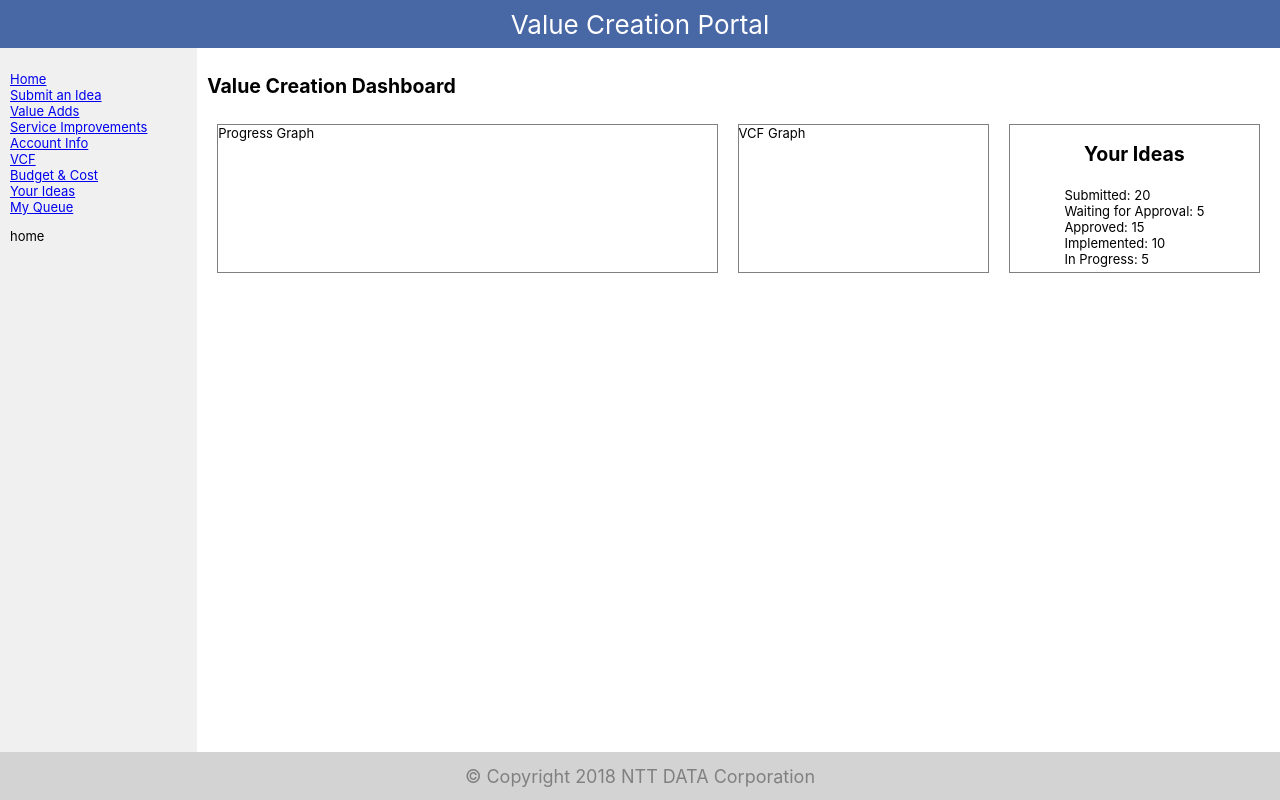
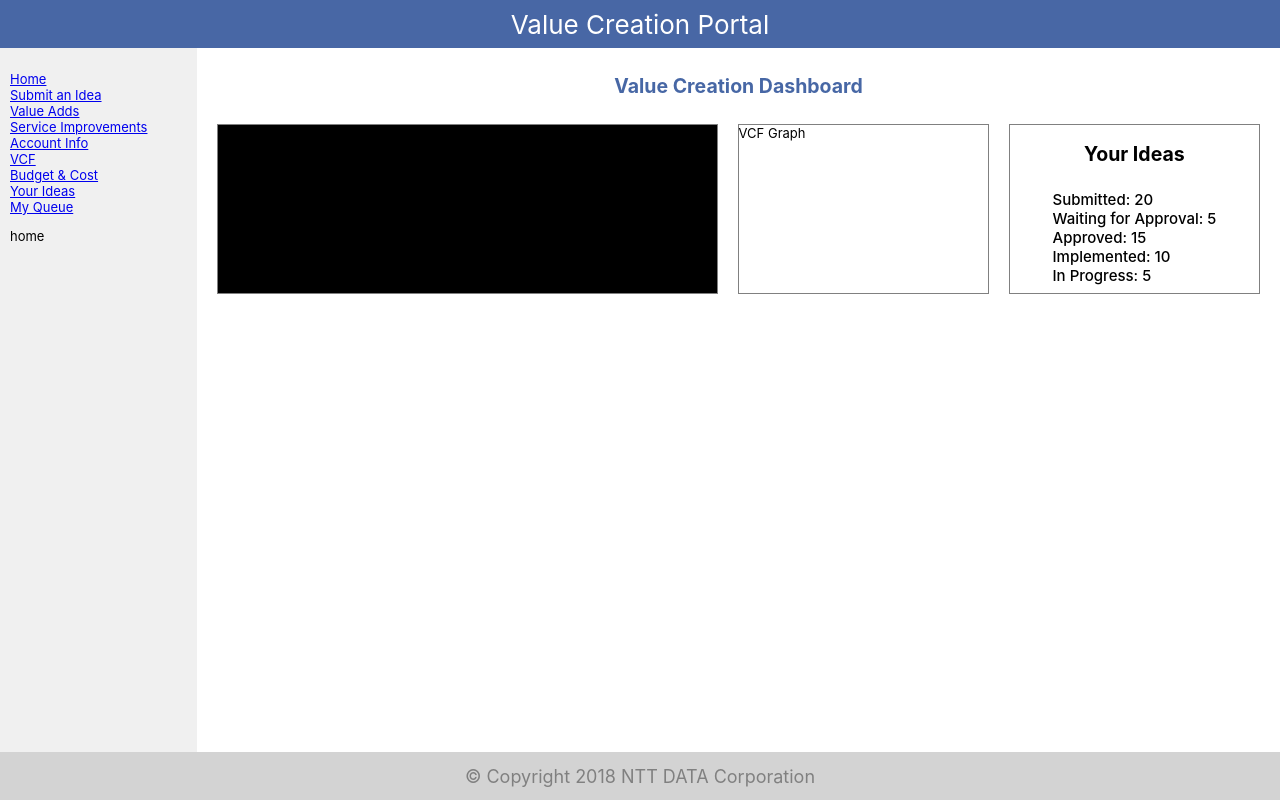
Before and after one commit to mahantesh21/valuecreation-app, a React (Create React App) app: page / in a window 1280 px wide. Built offline with nearby package versions, Linux system fonts and the light colour scheme.

Commit message:
added css for ideaSubmit and update dashboard page

```diff
--- a/src/assets/css/Dashboard.css
+++ b/src/assets/css/Dashboard.css
@@ -1,3 +1,9 @@
+.header h2{
+    justify-content: center;
+    flex-direction: column;
+    text-align: center;
+    color: #4767a5;
+}
 .panel-body{
     border: solid 1px gray;
     flex: 3;
@@ -5,7 +11,17 @@
     justify-items: center;
     align-items: center;
 }
+.PrgressGraph{
+    background: #000;
+}
+.panel-body h2{
+    justify-content: center;
+    flex-direction: column;
+    text-align: center;
+}
 .flex-row{
     flex:1;
-    padding:5px;
+    padding:8px;
+    font-size: 15px;
+    font-weight: 500;
 }
--- /dev/null
+++ b/src/assets/css/IdeaSubmit.css
@@ -0,0 +1,6 @@
+.header h2{
+    justify-content: center;
+    flex-direction: column;
+    text-align: center;
+    color: #4767a5;
+}
--- a/src/components/ProgressGraph.js
+++ b/src/components/ProgressGraph.js
@@ -4,7 +4,7 @@ import React, {Component} from 'react';
 class ProgressGraph extends Component {
     render() {
         return (
-            <div className="panel-body" style={{ flex:2 }}>
+            <div className="panel-body PrgressGraph" style={{ flex:2 }}>
                 Progress Graph
             </div>
         )
--- a/src/views/Dashboard.js
+++ b/src/views/Dashboard.js
@@ -3,6 +3,8 @@ import ProgressGraph from '../components/ProgressGraph';
 import IdeaPanel from '../components/IdeaPanel';
 import VCFGraph from '../components/VCFGraph';
 import IdeaStatus from '../data/IdeasStatus.json';
+import  '../assets/css/Dashboard.css';
+
 class Dashboard extends Component {
     state = {
         data: IdeaStatus
@@ -10,7 +12,7 @@ class Dashboard extends Component {
     render() {
         return (
             <div>
-                <div>
+                <div className="header">
                 <h2>Value Creation Dashboard</h2>
                 </div>
                 <div style={{ display: 'flex' }}>
--- a/src/views/IdeaSubmit.js
+++ b/src/views/IdeaSubmit.js
@@ -1,10 +1,11 @@
-import React, {Component} from 'react'
+import React, {Component} from 'react';
+import  '../assets/css/IdeaSubmit.css';
 
 class IdeaSubmit extends Component {
     render() {
         return (
-            <div>
-               <h1>Submit an Idea</h1>
+            <div className="header">
+               <h2>Submit an Idea</h2>
             </div>
         )
     }
```
